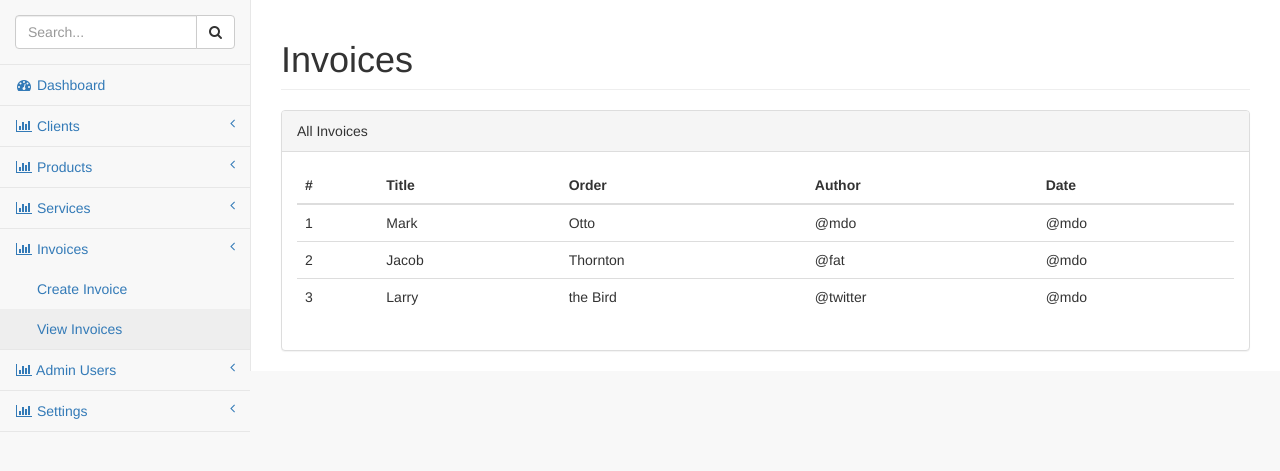
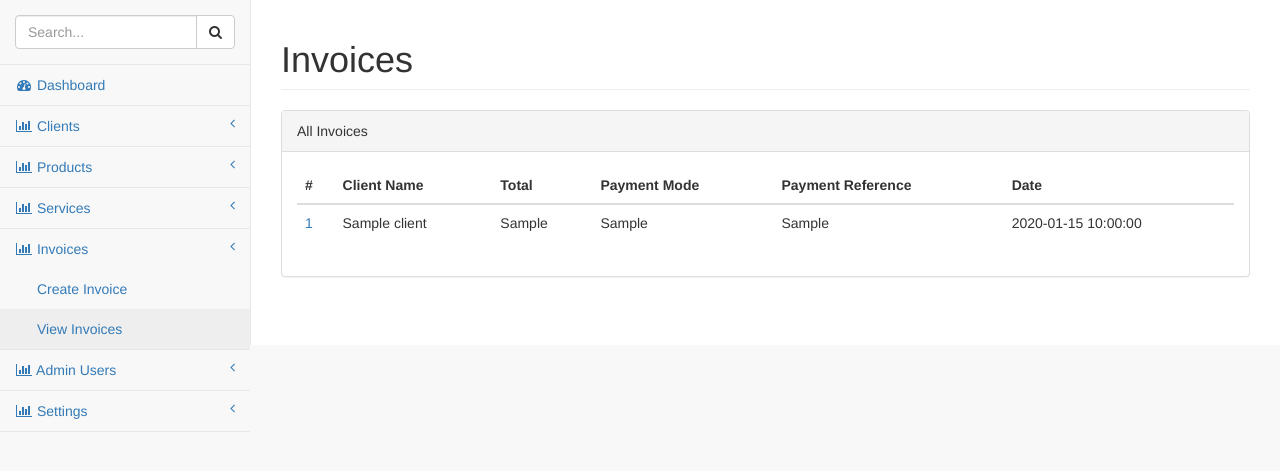
Before and after one commit to codingcyber/Invoice-Billing-Application-PHP, a PHP site: page /view-invoices.php in a window 1280 px wide. Shown: the part 51-522 px from the top of the page. Run offline with PHP 8.4, Linux system fonts and the light colour scheme; tables that the repository leaves empty hold one stand-in row (values such as "Sample post").

Commit message:
7-11 Display all the Invoices in View Invoices Page

```diff
--- a/view-invoices.php
+++ b/view-invoices.php
@@ -1,6 +1,10 @@
 <?php
     include('includes/header.php');
     include('includes/navigation.php');
+    require_once('includes/connect.php');
+    $sql = "SELECT * FROM invoices";
+    $result = $db->query($sql);
+    $res = $result->fetchAll(PDO::FETCH_ASSOC);
 ?>
 <div id="page-wrapper" style="min-height: 345px;">
     <div class="row">
@@ -23,34 +27,30 @@
                             <thead>
                                 <tr>
                                     <th>#</th>
-                                    <th>Title</th>
-                                    <th>Order</th>
-                                    <th>Author</th>
+                                    <th>Client Name</th>
+                                    <th>Total</th>
+                                    <th>Payment Mode</th>
+                                    <th>Payment Reference</th>
                                     <th>Date</th>
                                 </tr>
                             </thead>
                             <tbody>
+                                <?php foreach ($res as $invoice) {
+                                    // fetch the client details from clients table
+                                    $clientsql = "SELECT * FROM clients WHERE id=?";
+                                    $clientresult = $db->prepare($clientsql);
+                                    $clientresult->execute(array($invoice['client_id']));
+                                    $clientres = $clientresult->fetch(PDO::FETCH_ASSOC);
+                                    ?>
                                 <tr>
-                                    <td>1</td>
-                                    <td>Mark</td>
-                                    <td>Otto</td>
-                                    <td>@mdo</td>
-                                    <td>@mdo</td>
+                                    <td><a href="view-single-invoice.php?id=<?php echo $invoice['id']; ?>"><?php echo $invoice['id']; ?></a></td>
+                                    <td><?php echo $clientres['name']; ?></td>
+                                    <td><?php echo $invoice['amount']; ?></td>
+                                    <td><?php echo $invoice['payment_mode']; ?></td>
+                                    <td><?php echo $invoice['payment_ref']; ?></td>
+                                    <td><?php echo $invoice['created']; ?></td>
                                 </tr>
-                                <tr>
-                                    <td>2</td>
-                                    <td>Jacob</td>
-                                    <td>Thornton</td>
-                                    <td>@fat</td>
-                                    <td>@mdo</td>
-                                </tr>
-                                <tr>
-                                    <td>3</td>
-                                    <td>Larry</td>
-                                    <td>the Bird</td>
-                                    <td>@twitter</td>
-                                    <td>@mdo</td>
-                                </tr>
+                                <?php } ?>
                             </tbody>
                         </table>
                     </div>
```
